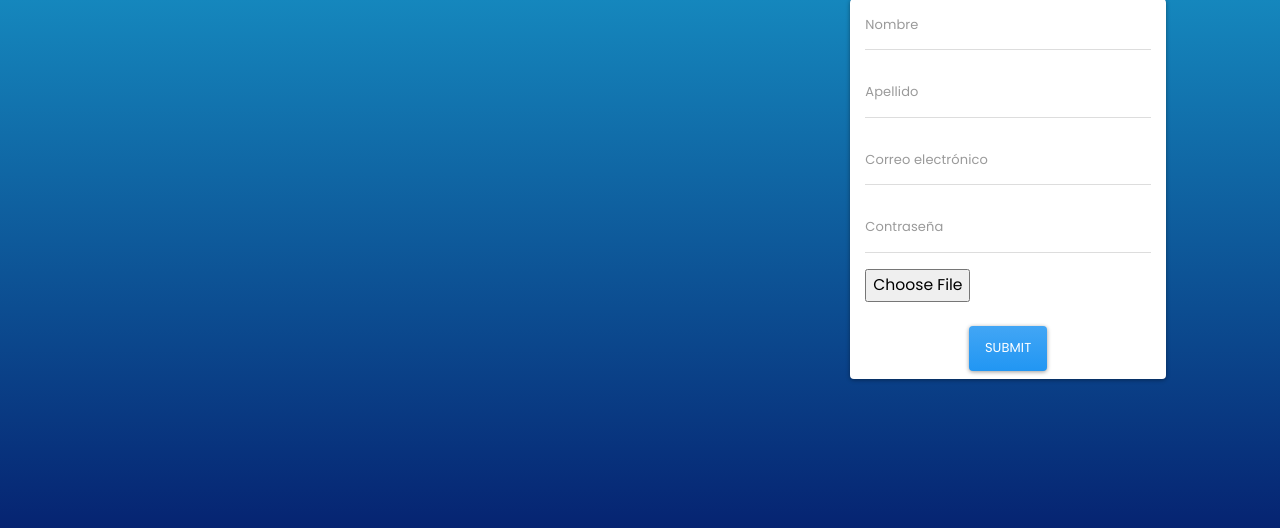
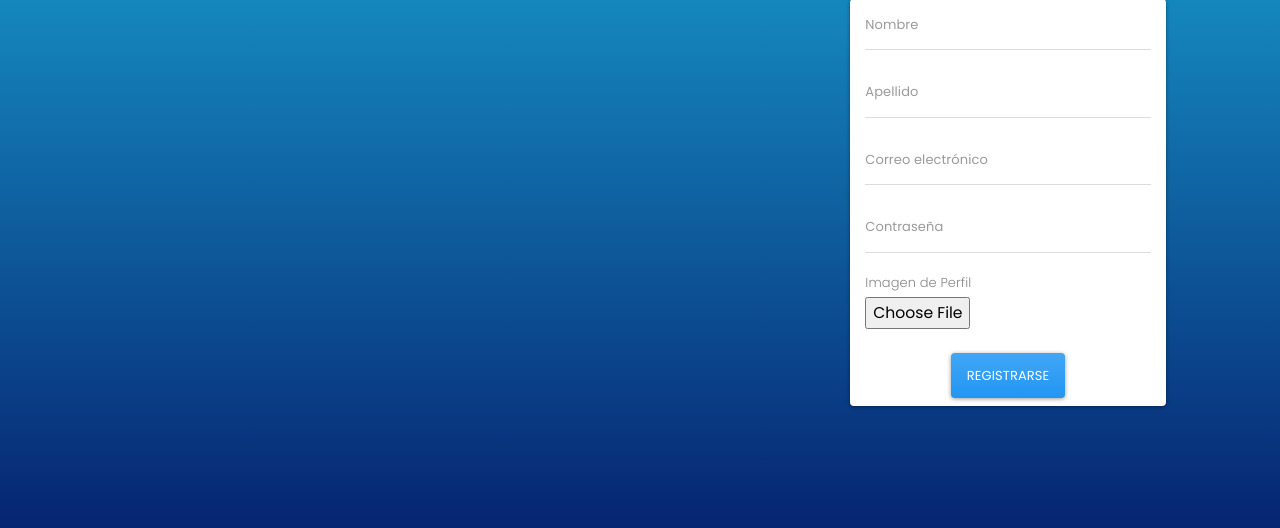
Before and after one commit to DCC-CC4401/2019-2-Turing-Completos-T4, a Django app: page / in a window 1280 px wide. Shown: the part 246-774 px from the top of the page. Run offline with Django 3.2, Linux system fonts and the light colour scheme; some libraries are stand-ins or nearby versions.

Commit message:
Minor fixes

```diff
--- a/templates/LandingPageNotLogged.html
+++ b/templates/LandingPageNotLogged.html
@@ -82,7 +82,6 @@
         <div class="card col-3">
             <form action="{% url 'create_user' %}" method="post" enctype="multipart/form-data">
                 {% csrf_token %}
-
                 <p class="form-group text-right">
                     <input type="text" name="name" required="required" placeholder="Nombre" class="form-control"/>
                 <p>
@@ -90,15 +89,18 @@
                     <input type="text" name="lastname" required="required" placeholder="Apellido" class="form-control"/>
                 </p>
                 <p class="form-group">
-                    <input type="email" name="email" required="required" placeholder="Correo electrónico" class="form-control"/>
+                    <input type="email" name="email" required="required" placeholder="Correo electrónico"
+                           class="form-control"/>
                 </p>
                 <p class="form-group">
-                    <input type="password" name="new_pass" required="required" placeholder="Contraseña" class="form-control"/>
+                    <input type="password" name="new_pass" required="required" placeholder="Contraseña"
+                           class="form-control"/>
                 </p>
-                <p class="form-group text-black">
+                <p class="form-group text-left text-black">
+                    <span style="color: #888888; font-size: 0.8125rem;">Imagen de Perfil</span>
                     <input type="file" name="image" class="form-control-file">
                 </p>
-                <input type="submit" class="btn btn-primary m-2 flex-row" placeholder="Registrarse">
+                <button type="submit" class="btn btn-primary m-2 flex-row">Registrarse</button>
             </form>
         </div>
 
```
